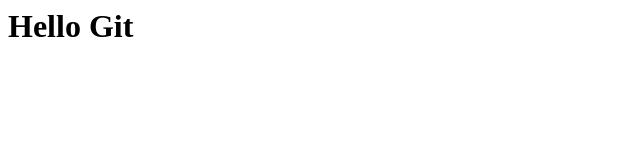
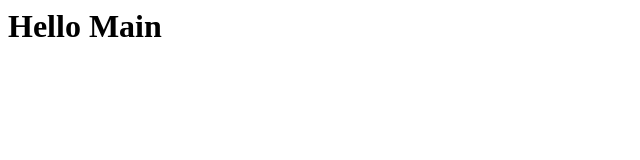
Before and after one commit to EyalFS/local-to-github, a plain HTML site: page index.html in a window 1280 px wide. Shown: the full height of the page, 0-640 px from the left. Drawn offline with Linux system fonts and the light colour scheme.

Commit message:
Hello Main

```diff
--- a/index.html
+++ b/index.html
@@ -1,5 +1,5 @@
 <html>
   <body>
-    <h1>Hello Git</h1>
+    <h1>Hello Main</h1>
   </body>
 </html>
```
